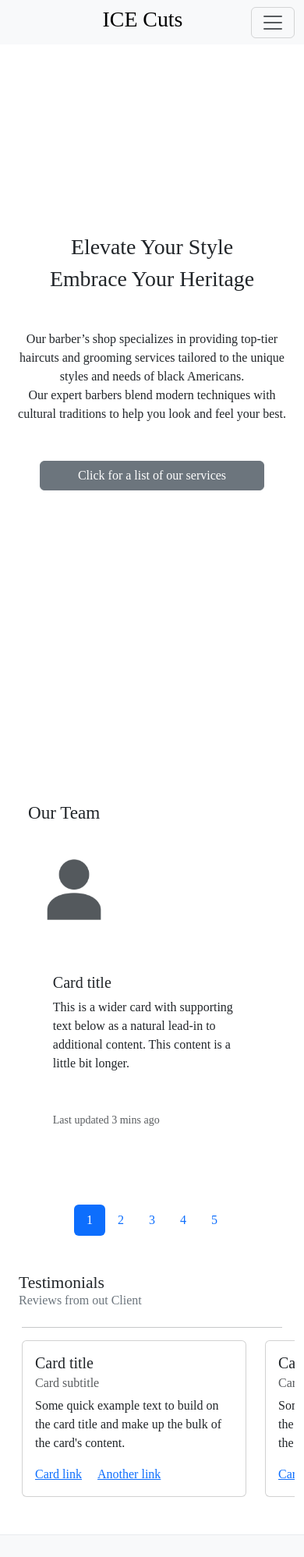
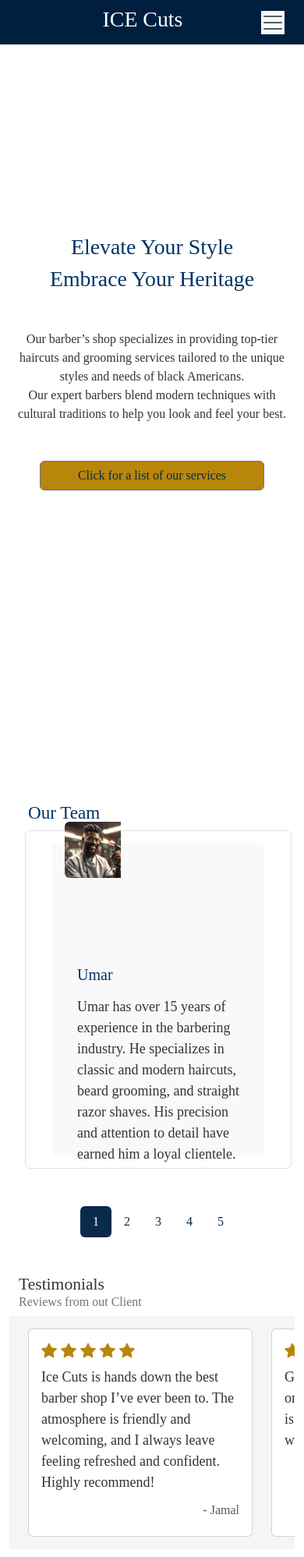
Before and after one commit to osasiyamu/IceCuts, a plain HTML site: page index.html in a window 390 px wide. Shown: the top 1997 px of the page at 78% size. Drawn offline with nearby package versions, Linux system fonts and the light colour scheme.

Commit message:
Final Implementation
Finished implementation.
might change the time component.
This design will be sent to friends for testing.
Design also needs clean up.

```diff
--- a/index.html
+++ b/index.html
@@ -4,26 +4,27 @@
     <meta charset="UTF-8">
     <meta name="viewport" content="width=device-width, initial-scale=1.0">
     <link href="https://cdn.jsdelivr.net/npm/bootstrap@5.3.3/dist/css/bootstrap.min.css" rel="stylesheet" integrity="sha384-QWTKZyjpPEjISv5WaRU9OFeRpok6YctnYmDr5pNlyT2bRjXh0JMhjY6hW+ALEwIH" crossorigin="anonymous">
+    <link rel="stylesheet" href="https://cdn.jsdelivr.net/npm/bootstrap-icons@1.11.3/font/bootstrap-icons.min.css">
     <link rel="stylesheet" href="main.css">
     <title>Ice Cuts</title>
 
 </head>
 <body>
-    <nav class="navbar fixed-top navbar-expand-lg navbar-light bg-light">
+    <nav class="navbar fixed-top navbar-expand-lg navbar-light ">
         <div class="container-fluid">
             <a class="navbar-brand" href="#">
                 <!-- <img src="your-image-url.png" width="30" height="30" alt="Brand"> -->
-                <h1 class="ms-0"><a href="index.html" style="text-decoration: none; color: black;">ICE Cuts</a></h2>
+                <h1 class="ms-0"><a href="index.html" style="text-decoration: none;">ICE Cuts</a></h2>
             </a>
 
             <button class="navbar-toggler" type="button" data-bs-toggle="collapse" data-bs-target="#navbarNav" aria-controls="navbarNav" aria-expanded="false" aria-label="Toggle navigation">
-                <span class="navbar-toggler-icon"></span>
+                <span class="navbar-toggler-icon bg-light"></span>
             </button>
 
             <div class="collapse navbar-collapse" id="navbarNav">
                 <ul class="navbar-nav justify-content-center ms-auto me-5">
                     <li class="nav-item me-2">
-                        <a class="nav-link active" href="index.html">Home</a>
+                        <a class="nav-link page" href="index.html">Home</a>
                     </li>
                     <li class="nav-item me-2">
                         <a class="nav-link" href="#OurTeam">About Us</a>
@@ -62,21 +63,21 @@
         <div class="container-fluid mt-5" id="OurTeam">
             <h3 class="ms-4">Our Team</h3>
         </div>
-        <div class="ms-3 me-3 mb-5">
-            <div class="tab-content mb-5" id="pills-tabContent">
+        <div class="ms-3 me-3 mb-5 ps-3">
+            <div class="tab-content mb-5 border rounded" id="pills-tabContent">
                 <div class="tab-pane fade show justify-content-center active" id="barber1" role="tabpanel" aria-labelledby="pills-home-tab">
 
                     <div class="d-flex justify-content-center">
-                        <div class="card justify-content-center m-3 border-0" style="width: 80%; height: 400px">
+                        <div class="card justify-content-center m-3 border-0 p-3 bg bg-light" style="width: 80%; height: 400px">
                             <div class="row g-0">
                                 <div class="col-md-4" style="width: 30%;">
-                                    <img src="images/User.webp" class="img-fluid rounded-start" alt="..." style="width: 100%;">
+                                    <img src="images/babers/barber1.jpeg" class="img-fluid rounded-start" alt="..." style="width: 100%;">
                                 </div>
                                 <div class="col-md-8">
                                     <div class="card-body mt-5">
-                                        <h5 class="card-title">Card title</h5>
-                                        <p class="card-text">This is a wider card with supporting text below as a natural lead-in to additional content. This content is a little bit longer.</p>
-                                        <p class="card-text mt-5"><small class="text-body-secondary">Last updated 3 mins ago</small></p>
+                                        <h5 class="card-title mt-5">Umar</h5>
+                                        <p class="card-text mt-3">Umar has over 15 years of experience in the barbering industry. He specializes in classic and modern haircuts, beard grooming, and straight razor shaves. His precision and attention to detail have earned him a loyal clientele.</p>
+                                        <!-- <p class="card-text mt-5"><small class="text-body-secondary">Last updated 3 mins ago</small></p> -->
                                     </div>
                                 </div>
                             </div>
@@ -87,16 +88,16 @@
                 <div class="tab-pane fade" id="barber2" role="tabpanel" aria-labelledby="pills-profile-tab">
 
                     <div class="d-flex justify-content-center">
-                        <div class="card justify-content-center m-3 border-0" style="width: 80%; height: 400px">
+                        <div class="card justify-content-center m-3 border-0 p-3 bg bg-light" style="width: 80%; height: 400px">
                             <div class="row g-0">
                                 <div class="col-md-4" style="width: 30%;">
-                                    <img src="images/User.webp" class="img-fluid rounded-start" alt="..." style="width: 100%;">
+                                    <img src="images/babers/barber2.jpeg" class="img-fluid rounded-start" alt="..." style="width: 100%;">
                                 </div>
                                 <div class="col-md-8">
                                     <div class="card-body mt-5">
-                                        <h5 class="card-title">Card title</h5>
-                                        <p class="card-text">This is a wider card with supporting text below as a natural lead-in to additional content. This content is a little bit longer.</p>
-                                        <p class="card-text"><small class="text-body-secondary">Last updated 3 mins ago</small></p>
+                                        <h5 class="card-title mt-5">Jamal</h5>
+                                        <p class="card-text mt-3">Jamal has been a barber for 10 years and is known for his creative and edgy styles. He excels in fades, undercuts, and intricate designs. Jamal’s passion for her craft shines through in every cut.</p>
+                                        <!-- <p class="card-text"><small class="text-body-secondary">Last updated 3 mins ago</small></p> -->
                                     </div>
                                 </div>
                             </div>
@@ -107,16 +108,16 @@
                 <div class="tab-pane fade" id="barber3" role="tabpanel" aria-labelledby="pills-contact-tab">
 
                     <div class="d-flex justify-content-center">
-                        <div class="card justify-content-center m-3 border-0" style="width: 80%; height: 400px">
+                        <div class="card justify-content-center m-3 border-0 p-3 bg bg-light" style="width: 80%; height: 400px">
                             <div class="row g-0">
                                 <div class="col-md-4" style="width: 30%;">
-                                    <img src="images/User.webp" class="img-fluid rounded-start" alt="..." style="width: 100%;">
+                                    <img src="images/babers/barber3.jpeg" class="img-fluid rounded-start" alt="..." style="width: 100%;">
                                 </div>
                                 <div class="col-md-8">
                                     <div class="card-body mt-5">
-                                        <h5 class="card-title">Card title</h5>
-                                        <p class="card-text">This is a wider card with supporting text below as a natural lead-in to additional content. This content is a little bit longer.</p>
-                                        <p class="card-text"><small class="text-body-secondary">Last updated 3 mins ago</small></p>
+                                        <h5 class="card-title mt-5">Michael</h5>
+                                        <p class="card-text mt-3">Michael brings 12 years of barbering experience to Ice Cuts. He’s known for his professionalism and versatility, handling everything from traditional cuts to trendy styles with ease. Michael is also great with kids, making him a favorite among families.</p>
+                                        <!-- <p class="card-text mt-3"><small class="text-body-secondary">Last updated 3 mins ago</small></p> -->
                                     </div>
                                 </div>
                             </div>
@@ -128,16 +129,16 @@
                 <div class="tab-pane fade" id="barber4" role="tabpanel" aria-labelledby="pills-contact-tab">
 
                     <div class="d-flex justify-content-center">
-                        <div class="card justify-content-center m-3 border-0" style="width: 80%; height: 400px">
+                        <div class="card justify-content-center m-3 border-0 p-3 bg bg-light" style="width: 80%; height: 400px">
                             <div class="row g-0">
                                 <div class="col-md-4" style="width: 30%;">
-                                    <img src="images/User.webp" class="img-fluid rounded-start" alt="..." style="width: 100%;">
+                                    <img src="images/babers/barber4.jpeg" class="img-fluid rounded-start" alt="..." style="width: 100%;">
                                 </div>
                                 <div class="col-md-8">
                                     <div class="card-body mt-5">
-                                        <h5 class="card-title">Card title</h5>
-                                        <p class="card-text">This is a wider card with supporting text below as a natural lead-in to additional content. This content is a little bit longer.</p>
-                                        <p class="card-text"><small class="text-body-secondary">Last updated 3 mins ago</small></p>
+                                        <h5 class="card-title mt-5">James</h5>
+                                        <p class="card-text mt-3">With 20 years of experience, James is a seasoned barber who excels in both classic and contemporary styles. His extensive knowledge of barbering techniques and his ability to tailor cuts to each client’s needs make him a cornerstone of Ice Cuts.</p>
+                                        <!-- <p class="card-text mt-3"><small class="text-body-secondary">Last updated 3 mins ago</small></p> -->
                                     </div>
                                 </div>
                             </div>
@@ -149,16 +150,16 @@
                 <div class="tab-pane fade" id="barber5" role="tabpanel" aria-labelledby="pills-contact-tab">
 
                     <div class="d-flex justify-content-center">
-                        <div class="card justify-content-center m-3 border-0" style="width: 80%; height: 400px">
+                        <div class="card justify-content-center m-3 border-0 p-3 bg bg-light" style="width: 80%; height: 400px">
                             <div class="row g-0">
                                 <div class="col-md-4" style="width: 30%;">
-                                    <img src="images/User.webp" class="img-fluid rounded-start" alt="..." style="width: 100%;">
+                                    <img src="images/babers/barber5.jpeg" class="img-fluid rounded-start" alt="..." style="width: 100%;">
                                 </div>
                                 <div class="col-md-8">
                                     <div class="card-body mt-5">
-                                        <h5 class="card-title">Card title</h5>
-                                        <p class="card-text">This is a wider card with supporting text below as a natural lead-in to additional content. This content is a little bit longer.</p>
-                                        <p class="card-text"><small class="text-body-secondary">Last updated 3 mins ago</small></p>
+                                        <h5 class="card-title mt-5">Charles</h5>
+                                        <p class="card-text mt-3">Charles has been a barber for 8 years and is renowned for his flawless fades and sharp line-ups. His expertise in various hair textures and styles makes him a versatile and highly sought-after barber.</p>
+                                        <!-- <p class="card-text mt-3"><small class="text-body-secondary">Last updated 3 mins ago</small></p> -->
                                     </div>
                                 </div>
                             </div>
@@ -194,66 +195,102 @@
             <div class="container-fluid">
                 <div class="row">
                     <div class="col">
-                        <div class="testimonials" style=" max-width: 100%;">
-                            <hr class="ms-3 me-3">
-                            <div class="d-flex ms-3 me-3 justify-content-center" style="min-width: max-content;">
+                        <div class="testimonials p-3" style=" max-width: 100%;">
+
+                            <div class="d-flex ms-2 me-3 justify-content-center" style="min-width: max-content;">
                                 <div class="card me-4" style="width: 18rem;">
                                     <div class="card-body">
-                                        <h5 class="card-title">Card title</h5>
-                                        <h6 class="card-subtitle mb-2 text-body-secondary">Card subtitle</h6>
-                                        <p class="card-text">Some quick example text to build on the card title and make up the bulk of the card's content.</p>
-                                        <a href="#" class="card-link">Card link</a>
-                                        <a href="#" class="card-link">Another link</a>
+                                        <h5 class="card-title">
+                                            <i class="bi bi-star-fill"></i>
+                                            <i class="bi bi-star-fill"></i>
+                                            <i class="bi bi-star-fill"></i>
+                                            <i class="bi bi-star-fill"></i>
+                                            <i class="bi bi-star-fill"></i>
+                                        </h5>
+                                        <p class="card-text">Ice Cuts is hands down the best barber shop I’ve ever been to. The atmosphere is friendly and welcoming, and I always leave feeling refreshed and confident. Highly recommend!</p>
+                                        <!-- <a href="#" class="card-link">Card link</a>
+                                        <a href="#" class="card-link">Another link</a> -->
+                                        <h6 class="card-subtitle mb-2 text-end text-body-secondary">- Jamal</h6>
                                     </div>
                                 </div>
 
                                 <div class="card me-4" style="width: 18rem;">
                                     <div class="card-body">
-                                        <h5 class="card-title">Card title</h5>
-                                        <h6 class="card-subtitle mb-2 text-body-secondary">Card subtitle</h6>
-                                        <p class="card-text">Some quick example text to build on the card title and make up the bulk of the card's content.</p>
-                                        <a href="#" class="card-link">Card link</a>
-                                        <a href="#" class="card-link">Another link</a>
+                                        <h5 class="card-title">
+                                            <i class="bi bi-star-fill"></i>
+                                            <i class="bi bi-star-fill"></i>
+                                            <i class="bi bi-star-fill"></i>
+                                            <i class="bi bi-star-fill"></i>
+                                            <i class="bi bi-star"></i>
+                                        </h5>
+                                        <p class="card-text">Great experience at Ice Cuts! The only reason I’m not giving 5 stars is because of the wait time, but it was well worth it!</p>
+                                        <!-- <a href="#" class="card-link">Card link</a>
+                                        <a href="#" class="card-link">Another link</a> -->
+                                        <h6 class="card-subtitle mb-2 text-end text-body-secondary">- Malik</h6>
                                     </div>
                                 </div>
 
                                 <div class="card me-4" style="width: 18rem;">
                                     <div class="card-body">
-                                        <h5 class="card-title">Card title</h5>
-                                        <h6 class="card-subtitle mb-2 text-body-secondary">Card subtitle</h6>
-                                        <p class="card-text">Some quick example text to build on the card title and make up the bulk of the card's content.</p>
-                                        <a href="#" class="card-link">Card link</a>
-                                        <a href="#" class="card-link">Another link</a>
+                                        <h5 class="card-title">
+                                            <i class="bi bi-star-fill"></i>
+                                            <i class="bi bi-star-fill"></i>
+                                            <i class="bi bi-star-fill"></i>
+                                            <i class="bi bi-star-fill"></i>
+                                            <i class="bi bi-star-fill"></i>
+                                        </h5>
+                                        <p class="card-text">Absolutely love this place! The barbers are not just talented but also very personable.</p>
+                                        <!-- <a href="#" class="card-link">Card link</a>
+                                        <a href="#" class="card-link">Another link</a> -->
+                                        <h6 class="card-subtitle mb-2 text-end text-body-secondary">- Aaliyah</h6>
                                     </div>
                                 </div>
 
                                 <div class="card me-4" style="width: 18rem;">
                                     <div class="card-body">
-                                        <h5 class="card-title">Card title</h5>
-                                        <h6 class="card-subtitle mb-2 text-body-secondary">Card subtitle</h6>
-                                        <p class="card-text">Some quick example text to build on the card title and make up the bulk of the card's content.</p>
-                                        <a href="#" class="card-link">Card link</a>
-                                        <a href="#" class="card-link">Another link</a>
+                                        <h5 class="card-title">
+                                            <i class="bi bi-star-fill"></i>
+                                            <i class="bi bi-star-fill"></i>
+                                            <i class="bi bi-star-fill"></i>
+                                            <i class="bi bi-star-fill"></i>
+                                            <i class="bi bi-star-fill"></i>
+                                        </h5>
+                                        <p class="card-text">Ice Cuts is a gem!</p>
+                                        <!-- <a href="#" class="card-link">Card link</a>
+                                        <a href="#" class="card-link">Another link</a> -->
+                                        <h6 class="card-subtitle mb-2 text-end text-body-secondary">- Darnell</h6>
                                     </div>
                                 </div>
 
                                 <div class="card me-4" style="width: 18rem;">
                                     <div class="card-body">
-                                        <h5 class="card-title">Card title</h5>
-                                        <h6 class="card-subtitle mb-2 text-body-secondary">Card subtitle</h6>
-                                        <p class="card-text">Some quick example text to build on the card title and make up the bulk of the card's content.</p>
-                                        <a href="#" class="card-link">Card link</a>
-                                        <a href="#" class="card-link">Another link</a>
+                                        <h5 class="card-title">
+                                            <i class="bi bi-star-fill"></i>
+                                            <i class="bi bi-star-fill"></i>
+                                            <i class="bi bi-star-fill"></i>
+                                            <i class="bi bi-star"></i>
+                                            <i class="bi bi-star"></i>
+                                        </h5>
+                                        <p class="card-text">The barbers are skilled and the shop has a nice vibe. However, my last visit was a bit rushed and I didn’t feel like I got the full attention I usually do.</p>
+                                        <!-- <a href="#" class="card-link">Card link</a>
+                                        <a href="#" class="card-link">Another link</a> -->
+                                        <h6 class="card-subtitle mb-2 text-end text-body-secondary">- Tyrone</h6>
                                     </div>
                                 </div>
 
-                                <div class="card me-4" style="width: 18rem;">
+                                <div class="card me-0" style="width: 18rem;">
                                     <div class="card-body">
-                                        <h5 class="card-title">Card title</h5>
-                                        <h6 class="card-subtitle mb-2 text-body-secondary">Card subtitle</h6>
-                                        <p class="card-text">Some quick example text to build on the card title and make up the bulk of the card's content.</p>
-                                        <a href="#" class="card-link">Card link</a>
-                                        <a href="#" class="card-link">Another link</a>
+                                        <h5 class="card-title">
+                                            <i class="bi bi-star-fill"></i>
+                                            <i class="bi bi-star-fill"></i>
+                                            <i class="bi bi-star-fill"></i>
+                                            <i class="bi bi-star-fill"></i>
+                                            <i class="bi bi-star"></i>
+                                        </h5>
+                                        <p class="card-text">They take the time to ensure you’re satisfied with your haircut and the overall experience. My only critique is that it can get a bit busy, but the quality makes up for it.</p>
+                                        <!-- <a href="#" class="card-link">Card link</a>
+                                        <a href="#" class="card-link">Another link</a> -->
+                                        <h6 class="card-subtitle mb-2 text-end text-body-secondary">- Latoya</h6>
                                     </div>
                                 </div>
                             </div>
--- a/main.css
+++ b/main.css
@@ -1,5 +1,21 @@
 body{
     font-family: Serif;
+}
+a {
+    color: #B8860B;
+}
+i {
+    color: #B8860B;
+}
+.card-text {
+    font-size: large;
+}
+/*For cards*/
+.nav-pills .nav-link.active{
+    background-color: #092a4b;
+}
+.nav-link {
+    color: #092a4b;
 }
 .main{
     margin-top: 300px;
@@ -24,6 +40,18 @@ body{
 .booking{
     margin-top: 100px;
     min-height: calc(100vh - 150px);
+}
+
+.bookingConfirmed{
+    margin-top: 120px;
+    min-height: calc(100vh - 150px);
+}
+
+.bookingConfirmed > div{
+    background-color:#0e3964;
+    border: solid;
+    border-style:ridge;
+    /* color: white; */
 }
 
 .footer {
@@ -63,3 +91,98 @@ body{
     border: solid white;
     border-radius: 100%;
 }
+
+/*color testing styling*/
+
+/* General Styles */
+body {
+    color: #333333;
+    background-color: #FFFFFF;
+}
+
+nav {
+    background-color: #001F3F;
+}
+
+.navbar a {
+    color: #FFFFFF;
+}
+
+.navbar a:hover {
+    color: #B8860B;
+}
+
+.navbar .btn-secondary {
+    background-color: #B8860B;
+    color: #FFFFFF;
+}
+
+.navbar .btn-secondary:hover {
+    background-color: white;
+    text-decoration: underline;
+}
+
+.page {
+    color: #FFFFFF;
+    padding-bottom: 5px;
+    text-decoration: underline;
+}
+
+.main {
+    background-color: #FFFFFF;
+}
+
+.main h1, .main h3 {
+    color: #003366;
+}
+
+.main p {
+    color: #333333;
+}
+
+.main .btn-secondary {
+    background-color: #B8860B;
+    color: #FFFFFF;
+}
+
+.booking .btn-secondary {
+    background-color: #B8860B;
+    color: #FFFFFF;
+}
+
+.bookingConfirmed .btn-secondary {
+    background-color: #B8860B;
+    color: #FFFFFF;
+}
+
+.footer {
+    background-color: #092a4b;
+    /* background-color: #003366; */
+    color: #FFFFFF;
+}
+
+.footer a {
+    color: #B8860B;
+}
+
+.card {
+    background-color: #FFFFFF;
+    color: #333333;
+}
+
+.card-title {
+    color: #003366;
+}
+
+/* Testimonials Section */
+.testimonials {
+    background-color: #F5F5F5;
+}
+
+.testimonials .card {
+    background-color: #FFFFFF;
+}
+
+.testimonials .card-title {
+    color: #003366;
+}
```
Also changed, not shown: booking.html (+10 -10 lines), confirmation.html (added, +116 -0 lines), services.html (+6 -3 lines), images/babers/barber1.jpeg (added), images/babers/barber2.jpeg (added), images/babers/barber3.jpeg (added), images/babers/barber4.jpeg (added), images/babers/barber5.jpeg (added), 1 other file.
